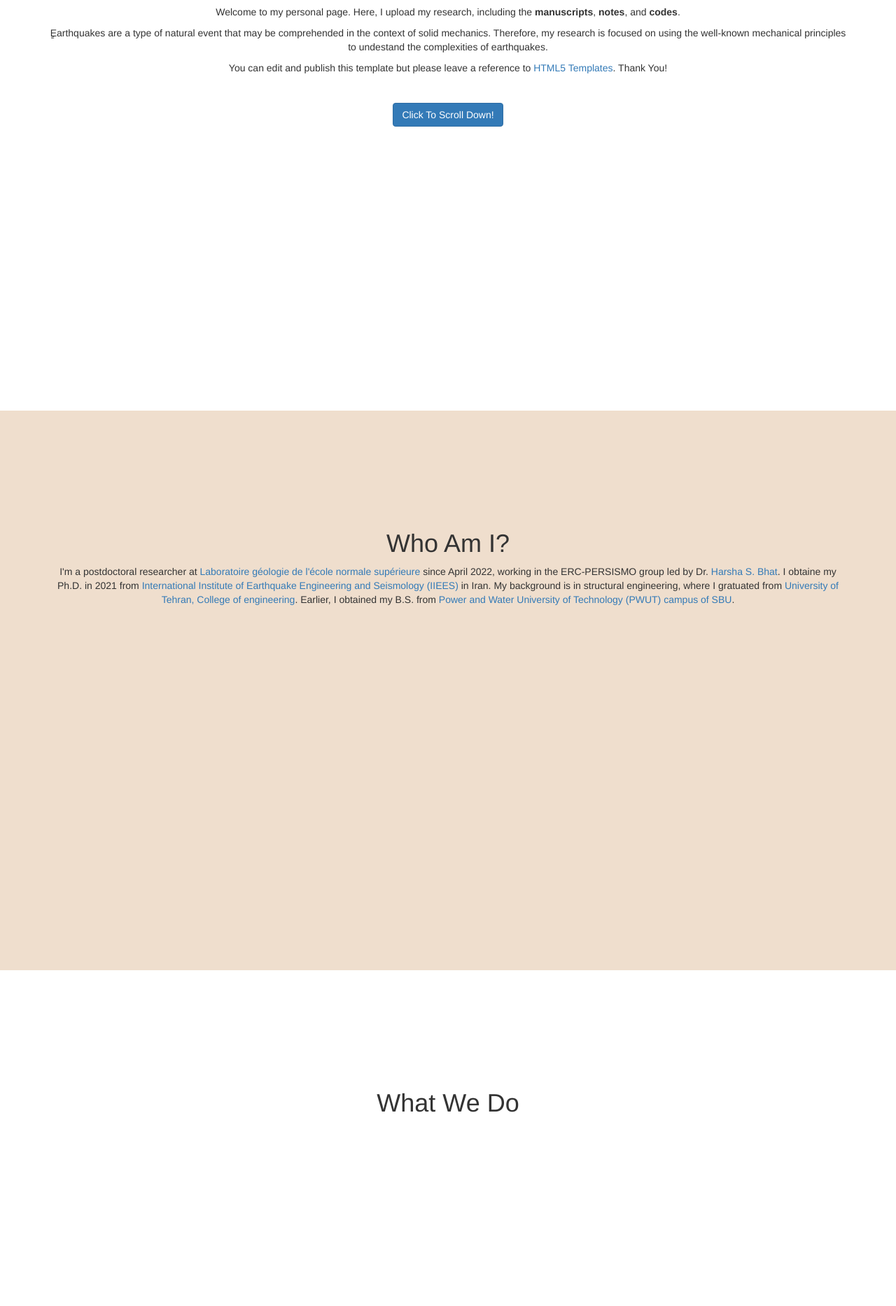
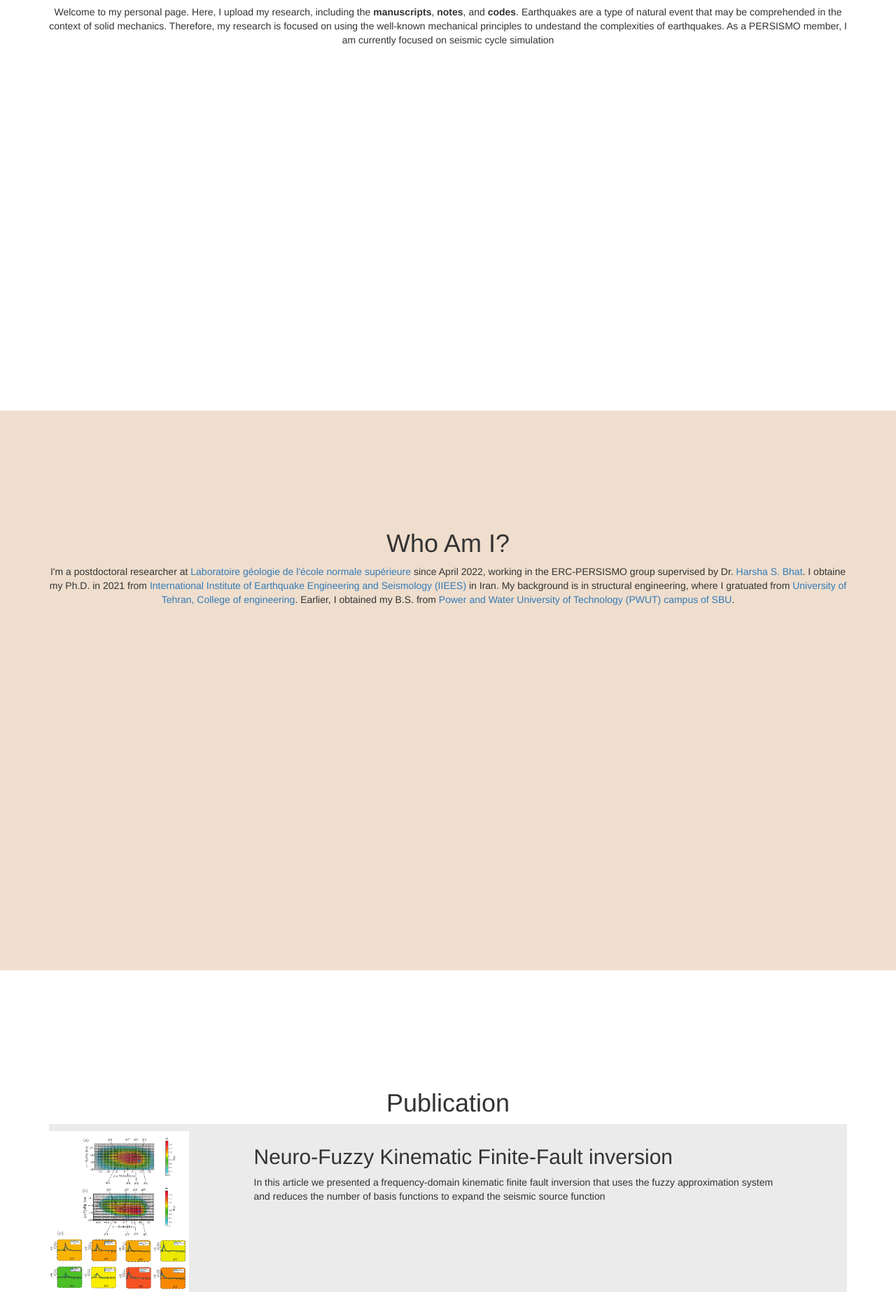
Before and after one commit to kheirdast/kheirdast.github.io, a plain HTML site: page index.html in a window 1280 px wide. Shown: the part 213-2080 px from the top of the page at 70% size. Drawn offline with Linux system fonts and the light colour scheme.

Commit message:
neuro-fuzzy added

```diff
--- a/css/sticky-menu.css
+++ b/css/sticky-menu.css
@@ -60,6 +60,12 @@ html {
     text-align: center;
     background: #fff;
 }
+.article-section {
+    height: 40%;
+    padding-top: 10px;
+    text-align: left;
+    background: #EBEBEB;;
+}
 .contact-section {
     height: 100%;
     padding-top: 150px;
--- a/index.html
+++ b/index.html
@@ -5,8 +5,8 @@
     <meta http-equiv="x-ua-compatible" content="ie=edge">
     <meta name="viewport" content="width=device-width, initial-scale=1">
     <link rel="canonical" href="https://html5-templates.com/" />
-    <title>Bootstrap Template With Sticky Menu</title>
-    <meta name="description" content="Simplified Bootstrap template with sticky menu">
+    <title>Navid Kheirdast</title>
+    <meta name="description" content="This is Navid Kheirdast's Personal Page">
     <link href="css/bootstrap.min.css" rel="stylesheet">
     <link href="css/sticky-menu.css" rel="stylesheet">
 </head>
@@ -32,7 +32,7 @@
                         <a class="page-scroll" href="#about">About</a>
                     </li>
                     <li>
-                        <a class="page-scroll" href="#whatwedo">What We Do</a>
+                        <a class="page-scroll" href="#whatwedo">Publication</a>
                     </li>
                     <li>
                         <a class="page-scroll" href="#contact">Contact</a>
@@ -47,11 +47,11 @@
             <div class="row">
                 <div class="col-lg-12">
                     <h1>Navid Kheirdast's Personal Page</h1>
-                    <p>Welcome to my personal page. Here, I upload my research, including the <strong>manuscripts</strong>, <strong>notes</strong>, and <strong>codes</strong>.</p>
-					<p>ٍEarthquakes are a type of natural event that may be comprehended in the context of solid mechanics. Therefore, my research is focused on using the well-known mechanical principles to undestand the complexities of earthquakes.</p>
-					<p>You can edit and publish this template but please leave a reference to <a href="https://html5-templates.com/" target="_blank" rel="nofollow">HTML5 Templates</a>. Thank You!</p>
-					<p>&nbsp;</p>
-                    <a class="btn btn-primary page-scroll" href="#about">Click To Scroll Down!</a>
+                    <p>Welcome to my personal page. Here, I upload my research, including the <strong>manuscripts</strong>, <strong>notes</strong>, and <strong>codes</strong>.
+                    Earthquakes are a type of natural event that may be comprehended in the context of solid mechanics. Therefore, my research is focused on using the well-known mechanical principles to undestand the complexities of earthquakes.
+					As a PERSISMO member, I am currently focused on seismic cycle simulation
+					<!-- <p>&nbsp;</p>
+                    <a class="btn btn-primary page-scroll" href="#about">Click To Scroll Down!</a> -->
                 </div>
             </div>
         </div>
@@ -63,7 +63,7 @@
             <div class="row">
                 <div class="col-lg-12">
                     <h1>Who Am I?</h1>
-                    <p>I'm a postdoctoral researcher at <a href="https://www.geologie.ens.fr/en/geology-laboratory/">Laboratoire géologie de l'école normale supérieure</a> since April 2022, working in the ERC-PERSISMO group led by Dr. <a href="https://harshasbhat.github.io/">Harsha S. Bhat</a>.
+                    <p>I'm a postdoctoral researcher at <a href="https://www.geologie.ens.fr/en/geology-laboratory/">Laboratoire géologie de l'école normale supérieure</a> since April 2022, working in the ERC-PERSISMO group supervised by Dr. <a href="https://harshasbhat.github.io/">Harsha S. Bhat</a>.
                     I obtaine my Ph.D. in 2021 from <a href="http://www.iiees.ac.ir/fa/">International Institute of Earthquake Engineering and Seismology (IIEES)</a> in Iran.
                     My background is in structural engineering, where I gratuated from <a href="https://eng.ut.ac.ir">University of Tehran, College of engineering</a>. Earlier, I obtained my B.S. from <a href="https://www.sbu.ac.ir/web/ace">Power and Water University of Technology (PWUT) campus of SBU</a>.
                     </p>
@@ -77,11 +77,31 @@
         <div class="container">
             <div class="row">
                 <div class="col-lg-12">
-                    <h1>What We Do</h1>
+                    <h1>Publication</h1>
+
+                    <div id="article" class="article-section">
+                        <div class="row justify-content-start">
+                            <div class="col-lg-2">
+                            <a href="files/jgrb55059.pdf">
+                                <img src="images/neuro-fuzzy-1.png" alt="neuro-fuzzy-methodology" width="200" height="230">
+                            </a>
+                            </div>
+                            <div class="col-lg-1">
+
+                            </div>
+                            <div class="col-lg-8">
+                                <h2>Neuro-Fuzzy Kinematic Finite-Fault inversion</h2>
+                                <p>In this article we presented a frequency-domain kinematic finite fault inversion that uses the fuzzy approximation system and reduces the number of basis functions to expand the seismic source function </p>
+                            </div>
+                        </div>
+                    </div>
+
                 </div>
             </div>
         </div>
     </section>
+
+
 
     <!-- Contact Section -->
     <section id="contact" class="contact-section">
```
Also changed, not shown: images/neuro-fuzzy-1.png (added), 2 other files.
